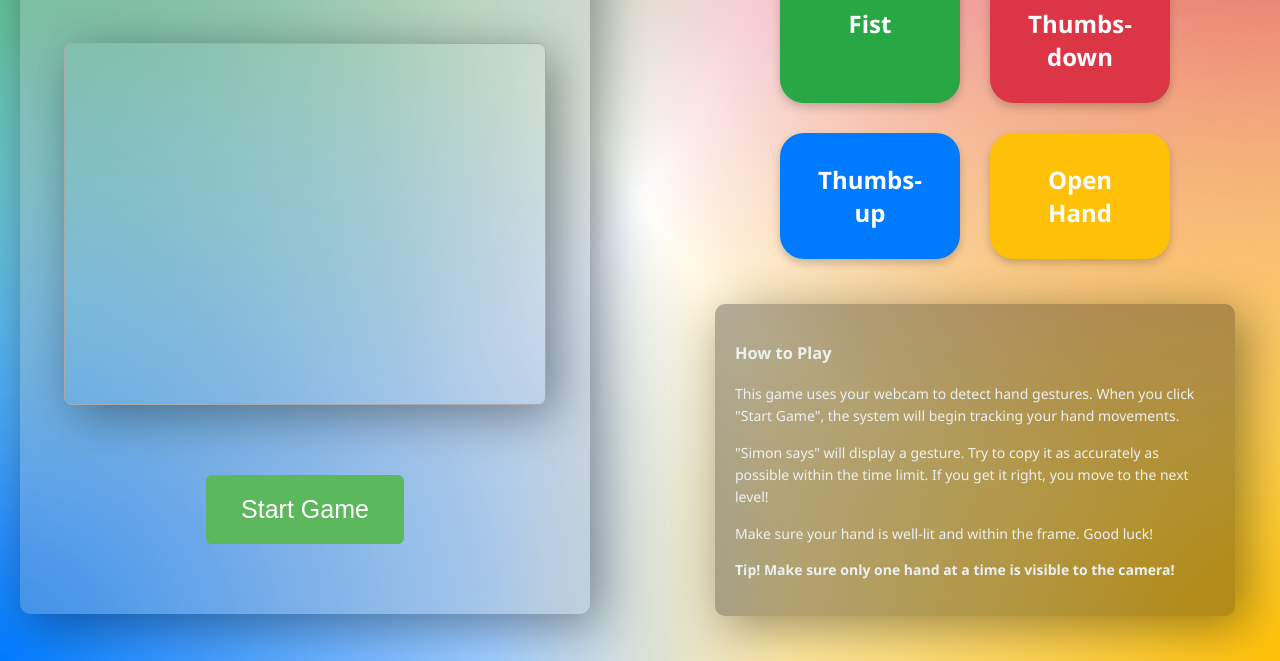
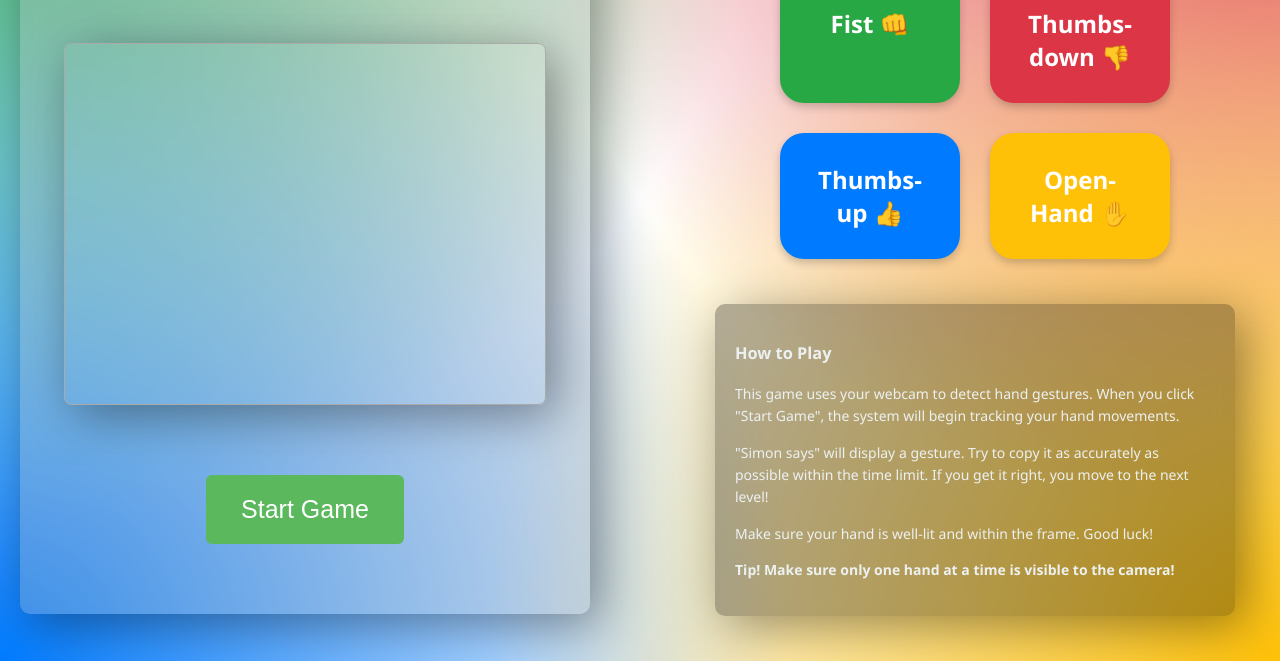
Before and after one commit to SEVerhaak/PRG8-Frontend-AI-Applicatie, a website: page docs/index.html in a window 1280 px wide. Shown: the part 266-927 px from the top of the page. Drawn offline with Linux system fonts and the light colour scheme; a script that the page names is missing.

Commit message:
Added emojis

```diff
--- a/docs/index.html
+++ b/docs/index.html
@@ -29,10 +29,10 @@
         <h2 id="simon">-</h2>
         <p id="levelText">Level 1</p>
         <div class="gesture-buttons">
-            <div id="fist" class="gesture-button green">Fist</div>
-            <div id="thumbsDown" class="gesture-button red">Thumbs-down</div>
-            <div id="thumbsUp" class="gesture-button blue">Thumbs-up</div>
-            <div id="openHand" class="gesture-button yellow">Open Hand</div>
+            <div id="fist" class="gesture-button green">Fist 👊</div>
+            <div id="thumbsDown" class="gesture-button red">Thumbs-down 👎</div>
+            <div id="thumbsUp" class="gesture-button blue">Thumbs-up 👍</div>
+            <div id="openHand" class="gesture-button yellow">Open-Hand ✋</div>
         </div>
         <div id="instructionBox">
             <h3>How to Play</h3>
```
Also changed, not shown: index.html (+4 -4 lines).
